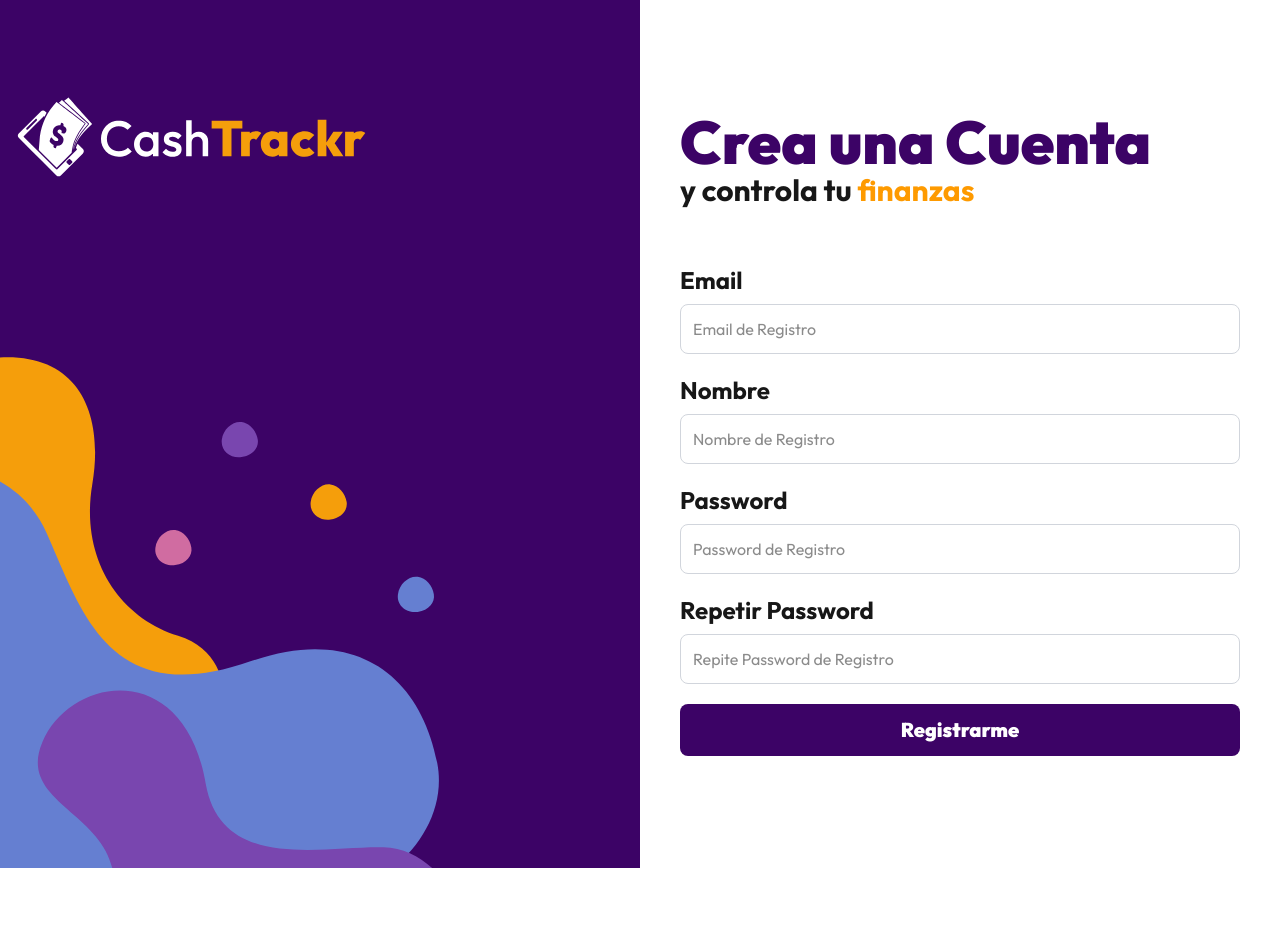
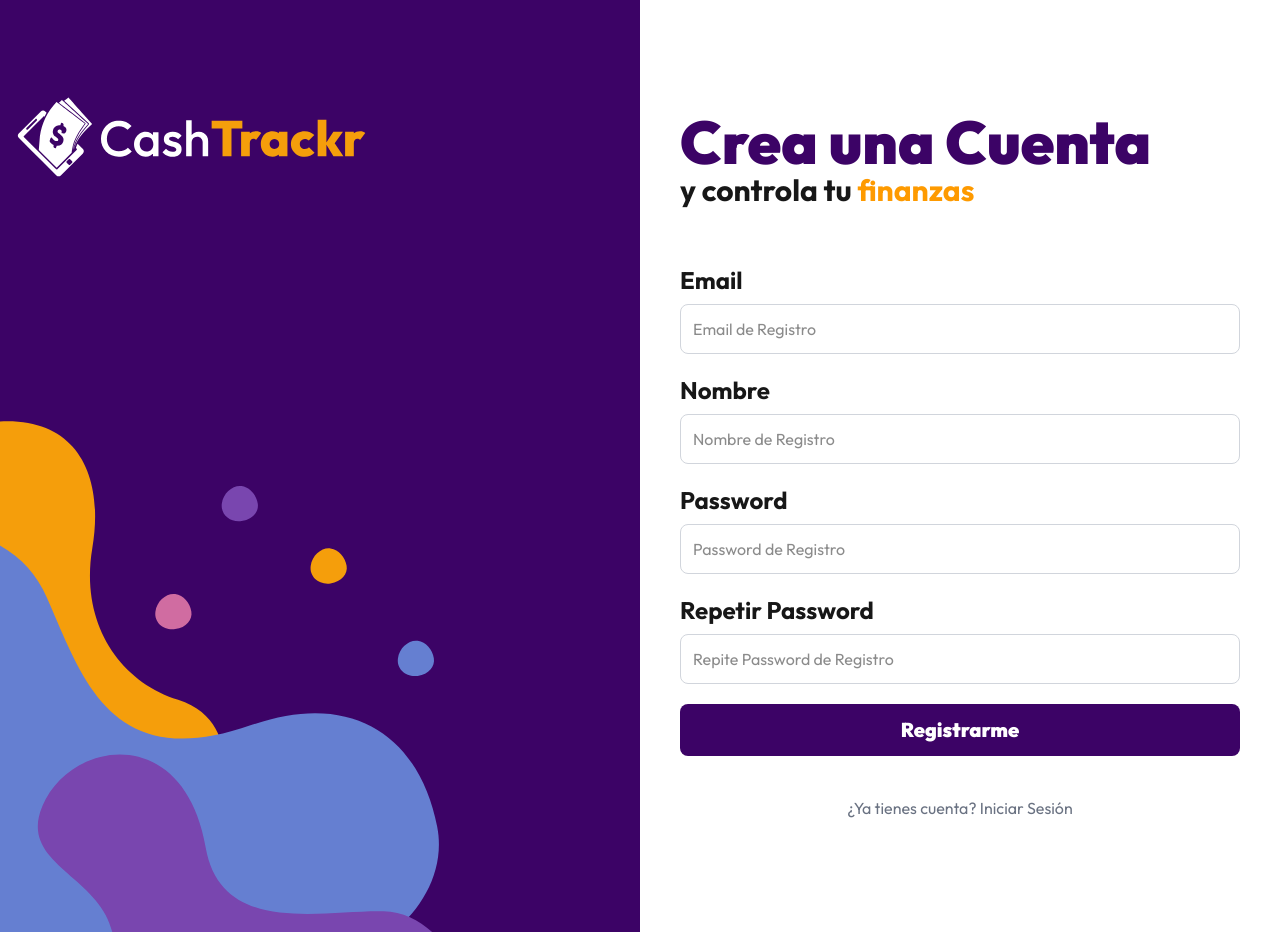
Before and after one commit to xalejandrow/cashtrackr_frontend_next, a Next.js app: page /auth/register in a window 1280 px wide. Before the commit the page ends 868 px from the top, so only its background shows below. Built offline with nearby package versions, Linux system fonts and the light colour scheme.

Commit message:
Añadiendo Routing entre Login y Registro

```diff
--- a/app/auth/login/page.tsx
+++ b/app/auth/login/page.tsx
@@ -1,4 +1,5 @@
 import LoginForm from "@/components/auth/LoginForm";
+import Link from "next/link";
 import type { Metadata } from "next";
 
 export const metadata : Metadata = {
@@ -16,6 +17,15 @@
         </p>
 
         <LoginForm />
+
+        <nav className="mt-10 flex flex-col space-y-4">
+				<Link
+					href='/auth/register'
+					className="text-center text-gray-500"
+				>
+					¿No tienes cuenta? Crea una
+				</Link>
+			</nav>
     </>
   );
 }
--- a/app/auth/register/page.tsx
+++ b/app/auth/register/page.tsx
@@ -1,4 +1,5 @@
 import type { Metadata } from "next";
+import Link from "next/link";
 import RegisterForm from "@/components/auth/RegisterForm";
 
 export const metadata : Metadata = {
@@ -7,6 +8,8 @@
 };
 
 export default function RegisterPage() {
+
+
 
 	return (
 		<>
@@ -17,6 +20,14 @@
 
 			<RegisterForm />
 
+			<nav className="mt-10 flex flex-col space-y-4">
+				<Link
+					href='/auth/login'
+					className="text-center text-gray-500"
+				>
+					¿Ya tienes cuenta? Iniciar Sesión
+				</Link>
+			</nav>
 		</>
 	);
 }
--- a/app/globals.css
+++ b/app/globals.css
@@ -12,9 +12,6 @@
 }
 
 
-@theme{
-  --purple-950: var(--purple-950);
-}
 
 @theme inline {
   --color-background: var(--background);
```
Lines whose indentation alone changed are shown as unchanged.
